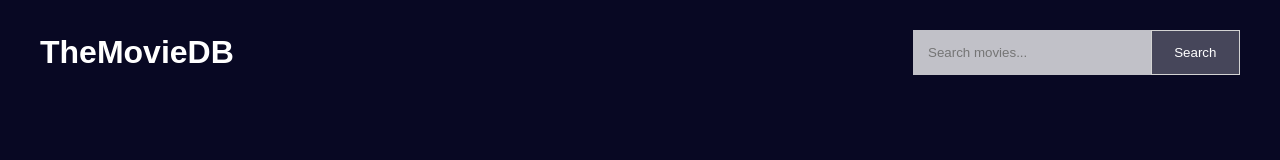
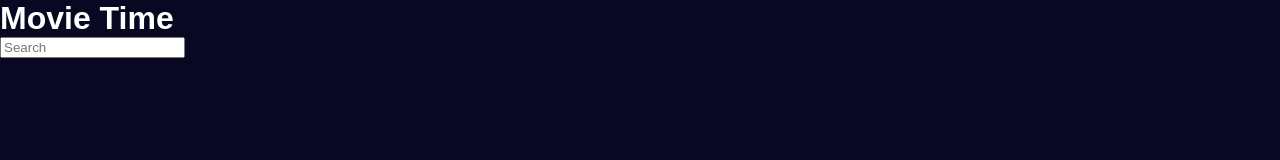
Before and after one commit to nabila39/Movie-App, a plain HTML site: page index.html in a window 1280 px wide. Drawn offline with nearby package versions, Linux system fonts and the light colour scheme.

Commit message:
Update index.html
update the page layout

```diff
--- a/index.html
+++ b/index.html
@@ -1,32 +1,32 @@
-<!doctype html>
+<!DOCTYPE html>
 <html lang="en">
-
 <head>
-    <!-- Required meta tags -->
-    <meta charset="utf-8">
-    <meta name="viewport" content="width=device-width, initial-scale=1">
-
-    <!-- CSS -->
+    <meta charset="UTF-8">
+    <meta name="viewport" content="width=device-width, initial-scale=1.0">
+    <title>Movies</title>
     <link rel="stylesheet" href="style.css">
-
-    <title>Movie App using JavaScript - @code.scientist x @codingtorque</title>
+    <link rel="stylesheet" href="https://unpkg.com/swiper/swiper-bundle.min.css">
 </head>
-
 <body>
-    <div class="wrapper">
-        <div class="search-block">
-            <a href="/">
-                <h1>TheMovieDB</h1>
-            </a>
-            <form id="search-form">
-                <input type="text" id="query" placeholder="Search movies..." />
-                <button class="btn" type="submit">Search</button>
+    <div class="loader">
+        <header>
+            <h1 class="head-top-left">Movie Time</h1>
+            <form id="form">
+                <input
+                    type="text"
+                    id="search"
+                    placeholder="Search"
+                    class="search"
+                />
             </form>
-        </div>
-        <div class="row" id="root"></div>
+        </header>
+        <main id="main" class="swiper-container">
+            <div class="swiper-wrapper"></div>
+            <div class="swiper-pagination"></div>
+        </main>
+        <script src="https://unpkg.com/swiper/swiper-bundle.min.js"></script>
+        <script src="script.js"></script>
     </div>
 
-    <script src="script.js"></script>
 </body>
-
 </html>
```
